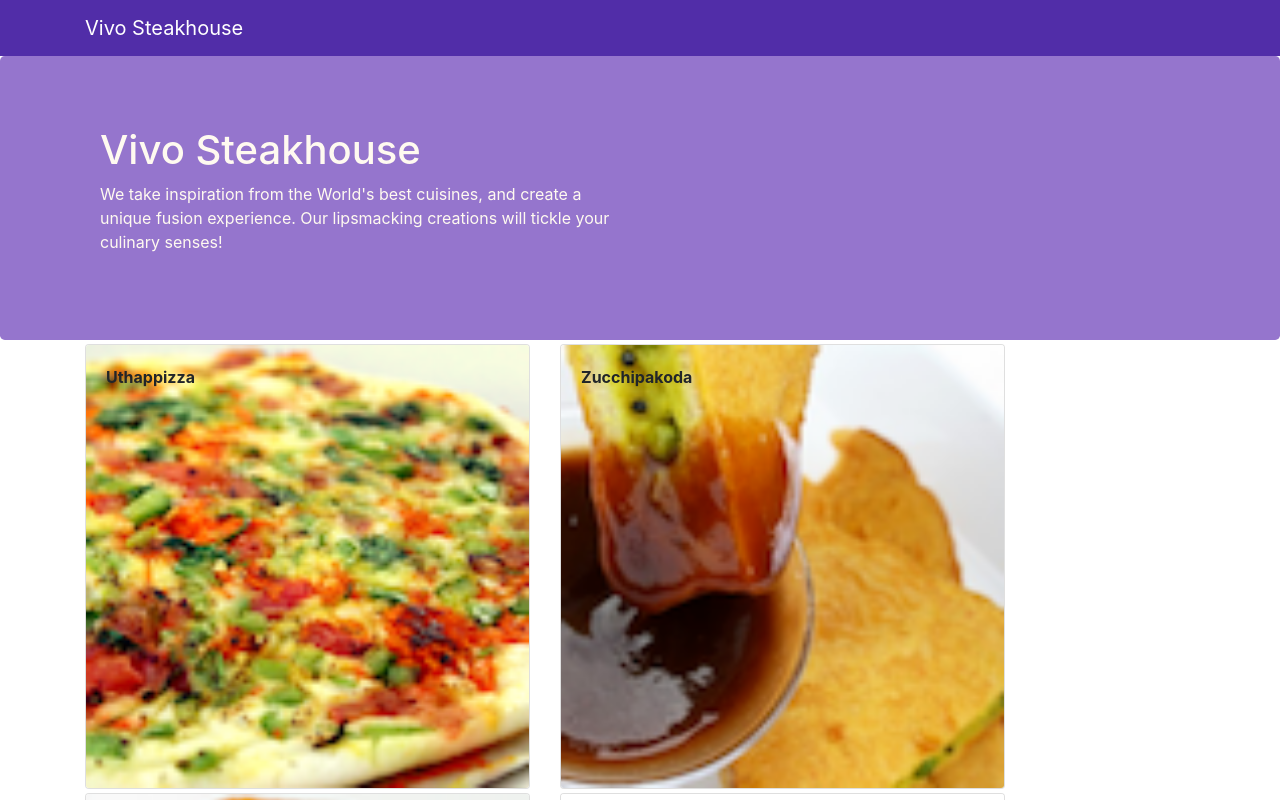
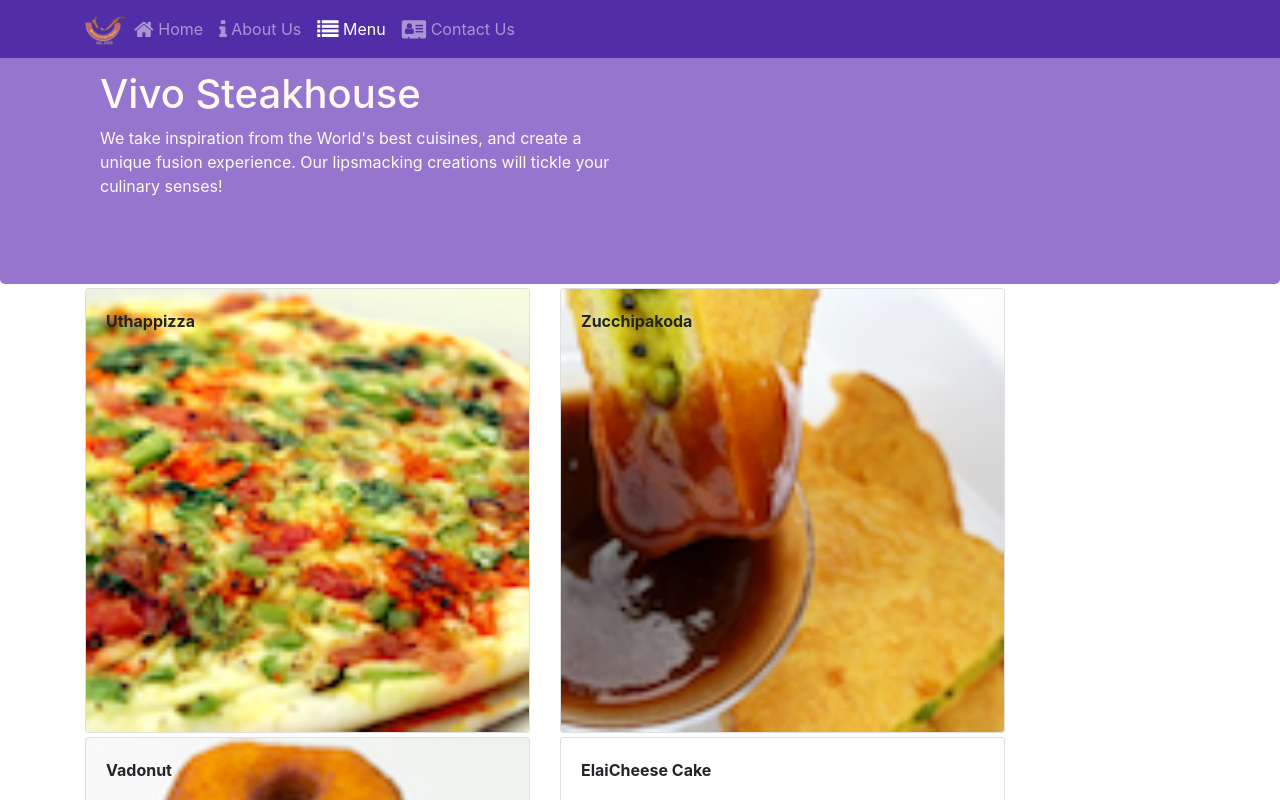
Before and after one commit to emyhoang/steakrestaurant-react, a React (Create React App) app: page /menu in a window 1280 px wide. Shown: the top 800 px of the page. Built offline with nearby package versions, Linux system fonts and the light colour scheme.

Commit message:
add route links to navbar with collapse for xs and sm screen, routelink for footer, add main controller route path in maincomponent.js with a switch
- add home component function rendering Home text as a placeholder for now

```diff
--- a/src/components/FooterComponent.js
+++ b/src/components/FooterComponent.js
@@ -1,4 +1,5 @@
 import React from 'react';
+import { Link } from 'react-router-dom';
 
 function Footer(props) {
   return (
@@ -9,16 +10,16 @@
             <h5>Links</h5>
             <ul className='list-unstyled'>
               <li>
-                <a href='#'>Home</a>
+                <Link to='/home'>Home</Link>
               </li>
               <li>
-                <a href='#'>About</a>
+                <Link to='/aboutus'>About</Link>
               </li>
               <li>
-                <a href='#'>Menu</a>
+                <Link to='/menu'>Menu</Link>
               </li>
               <li>
-                <a href='contactus.html'>Contact</a>
+                <Link to='/contactus'>Contact</Link>
               </li>
             </ul>
           </div>
--- a/src/components/HeaderComponent.js
+++ b/src/components/HeaderComponent.js
@@ -1,13 +1,55 @@
 import React from 'react';
-import { Navbar, NavbarBrand, Jumbotron } from 'reactstrap';
+import { Navbar, NavbarBrand, Nav, NavbarToggler, Collapse, NavItem, Jumbotron } from 'reactstrap';
+import { NavLink } from 'react-router-dom';
+class Header extends React.Component {
+  constructor(props) {
+    super(props);
+    this.state = {
+      isNavOpen: false,
+    };
+    this.toggleNav = this.toggleNav.bind(this);
+  }
 
-class Header extends React.Component {
+  toggleNav() {
+    this.setState({
+      isNavOpen: !this.state.isNavOpen,
+    });
+  }
+
   render() {
     return (
       <React.Fragment>
-        <Navbar dark>
+        <Navbar dark expand='md' className='fixed-top'>
           <div className='container'>
-            <NavbarBrand href='/'>Vivo Steakhouse</NavbarBrand>
+            <NavbarToggler onClick={this.toggleNav} />
+            <NavbarBrand href='/' className='mr-auto'>
+              <img src='assets/images/logo.png' height='30' width='41' alt='logo-vivo-steakhouse' />
+            </NavbarBrand>
+            <Collapse isOpen={this.state.isNavOpen} navbar>
+              <Nav navbar>
+                <NavItem>
+                  <NavLink className='nav-link' to='/home'>
+                    <span className='fa fa-home fa-lg'></span> Home
+                  </NavLink>
+                </NavItem>
+                <NavItem>
+                  <NavLink className='nav-link' to='/aboutus'>
+                    <span className='fa fa-info fa-lg'></span> About Us
+                  </NavLink>
+                </NavItem>
+                <NavItem>
+                  <NavLink className='nav-link' to='/menu'>
+                    <span className='fa fa-list fa-lg'></span> Menu
+                  </NavLink>
+                </NavItem>
+
+                <NavItem>
+                  <NavLink className='nav-link' to='/contactus'>
+                    <span className='fa fa-address-card fa-lg'></span> Contact Us
+                  </NavLink>
+                </NavItem>
+              </Nav>
+            </Collapse>
           </div>
         </Navbar>
         <Jumbotron>
--- /dev/null
+++ b/src/components/HomeComponent.js
@@ -0,0 +1,11 @@
+import React from 'react';
+
+function Home(props) {
+  return (
+    <div className='container'>
+      <h4>Home</h4>
+    </div>
+  );
+}
+
+export default Home;
--- a/src/components/MainComponent.js
+++ b/src/components/MainComponent.js
@@ -1,9 +1,11 @@
 import React from 'react';
 import Menu from './MenuComponent';
-import DishDetail from './DishdetailComponent';
+// import DishDetail from './DishdetailComponent';
 import { DISHES } from '../shared/dishes';
 import Header from './HeaderComponent';
 import Footer from './FooterComponent';
+import { Switch, Route, Redirect } from 'react-router-dom';
+import Home from './HomeComponent';
 
 class Main extends React.Component {
   constructor(props) {
@@ -19,13 +21,22 @@
   }
 
   render() {
+    const HomePage = () => {
+      return <Home />;
+    };
     return (
-      <div>
+      <>
         <Header />
-        <Menu dishes={this.state.dishes} onClick={(dishId) => this.onDishSelected(dishId)} />
-        <DishDetail dishSelected={this.state.dishes.filter((dish) => dish.id === this.state.selectedDish)[0]} />
+        <Switch>
+          <Route path='/home' component={HomePage} />
+          <Route exact path='/menu' component={() => <Menu dishes={this.state.dishes} />} />
+          <Redirect to='/home' />
+        </Switch>
         <Footer />
-      </div>
+      </>
+      // remove
+      // {/* <Menu dishes={this.state.dishes} onClick={(dishId) => this.onDishSelected(dishId)} />
+      // <DishDetail dishSelected={this.state.dishes.filter((dish) => dish.id === this.state.selectedDish)[0]} /> */}
     );
   }
 }
```
